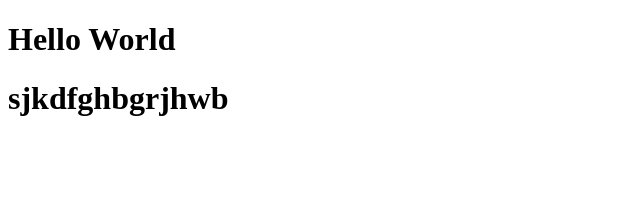
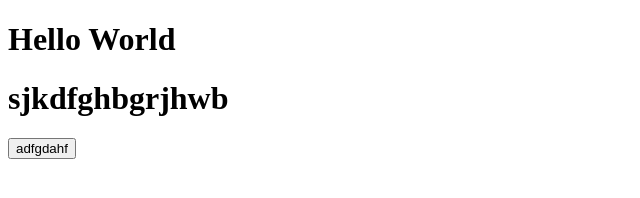
Before and after one commit to seum6797/demo_isd3, a plain HTML site: page index.html in a window 1280 px wide. Shown: the whole page, without its empty margins (0-640 px from the left). Drawn offline with Linux system fonts and the light colour scheme.

Commit message:
3rd commit

```diff
--- a/index.html
+++ b/index.html
@@ -8,5 +8,6 @@
 <body>
     <h1> Hello World </h1>
     <h1>sjkdfghbgrjhwb</h1>
+    <button>adfgdahf</button>
 </body>
 </html>
```
